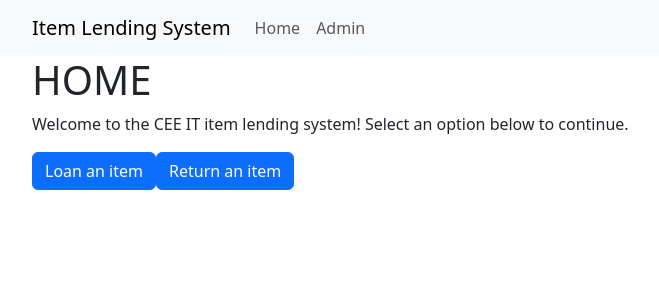
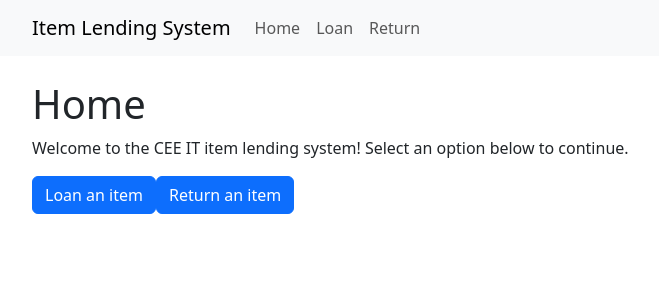
Before and after one commit to gavxue/item-lending-system, a React (Vite) app in the folder client/: page / in a window 1280 px wide. Shown: the top 300 px of the page, without its empty margins (50-709 px from the left). Built offline with nearby package versions, Linux system fonts and the light colour scheme.

Commit message:
Main tag modification

```diff
--- a/client/src/App.tsx
+++ b/client/src/App.tsx
@@ -6,21 +6,11 @@ import NotFound from './pages/NotFound'
 import Loan from './pages/Loan'
 import Return from './pages/Return'
 
-// import { useEffect, useState } from 'react'
-// import axios from 'axios'
-
 function App() {
-  // const [message, setMessage] = useState('')
-
-  // useEffect(() => {
-  //   axios.get('http://localhost:3000')
-  //     .then(res => setMessage(res.data.message))
-  //     .catch(err => console.log(err))
-  // }, [])
-
   return (
     <>
       <Navbar />
+      <main className="container my-4">
         <Routes>
           <Route path='/' element={<Home />} />
           <Route path='/loan' element={<Loan />} />
@@ -28,6 +18,8 @@ function App() {
           <Route path='/admin' element={<Admin />} />
           <Route path='*' element={<NotFound />} />
         </Routes>
+      </main>
+
     </>
   )
 }
--- a/client/src/components/Navbar.tsx
+++ b/client/src/components/Navbar.tsx
@@ -12,7 +12,10 @@ export default function Navbar() {
                             <a className="nav-link" aria-current="page" href="/">Home</a>
                         </li>
                         <li className="nav-item">
-                            <a className="nav-link" href="/admin">Admin</a>
+                            <a className="nav-link" href="/loan">Loan</a>
+                        </li>
+                        <li className="nav-item">
+                            <a className="nav-link" href="/return">Return</a>
                         </li>
                     </ul>
                 </div>
--- a/client/src/pages/Home.tsx
+++ b/client/src/pages/Home.tsx
@@ -1,10 +1,10 @@
 export default function Home() {
     return (
-        <div className="container">
-            <h1>HOME</h1>
+        <>
+            <h1>Home</h1>
             <p>Welcome to the CEE IT item lending system! Select an option below to continue.</p>
             <a className="btn btn-primary" href="/loan" role="button">Loan an item</a>
             <a className="btn btn-primary" href="/return" role="button">Return an item</a>
-        </div>
+        </>
     )
 }
--- a/client/src/pages/Loan.tsx
+++ b/client/src/pages/Loan.tsx
@@ -21,7 +21,7 @@ export default function Loan() {
     }
 
     return (
-        <main className="container">
+        <>
             <h1>Loan Items</h1>
             <form onSubmit={handleSubmit}>
                 <div className="mb-3">
@@ -38,6 +38,6 @@ export default function Loan() {
                 </div>
                 <button type="submit" className="btn btn-primary">Submit</button>
             </form>
-        </main>
+        </>
     )
 }
--- a/client/src/pages/Return.tsx
+++ b/client/src/pages/Return.tsx
@@ -19,7 +19,7 @@ export default function Return() {
     }
 
     return (
-        <main className="container">
+        <>
             <h1>Return Items</h1>
             {data &&
                 <table className="table text-center">
@@ -45,6 +45,6 @@ export default function Return() {
                     </tbody>
                 </table>
             }
-        </main>
+        </>
     )
 }
```
Lines whose indentation alone changed are shown as unchanged.
